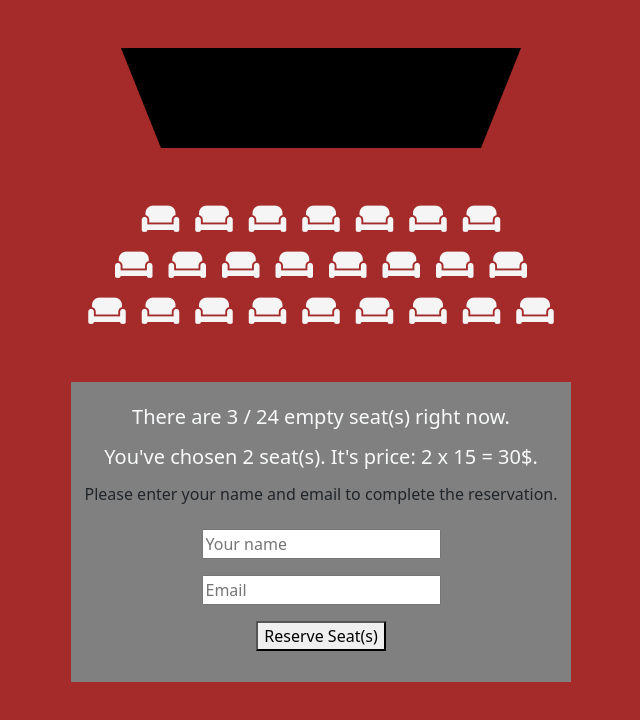
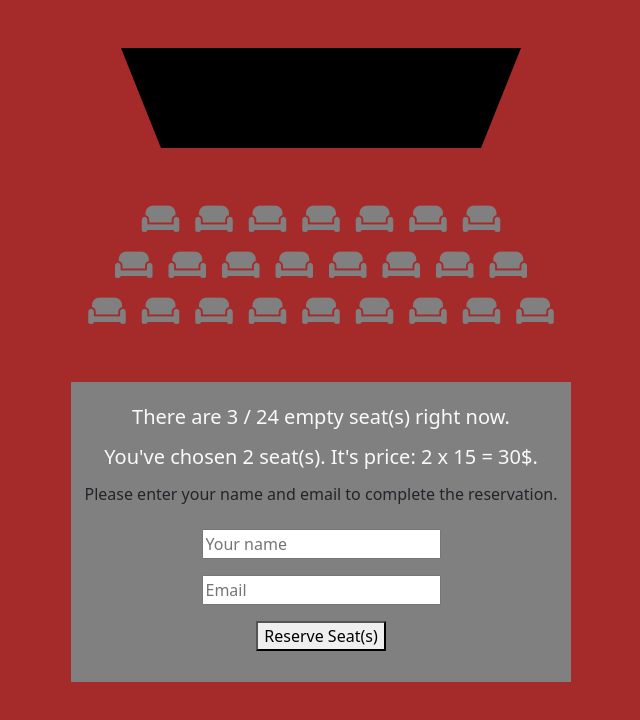
Before and after one commit to murat-ozkan/Movie-Seat-Reservation-Project-JS, a plain HTML site: page index.html in a window 1280 px wide. Shown: the whole page, without its empty margins (319-959 px from the left). Drawn offline with nearby package versions, Linux system fonts and the light colour scheme.

Commit message:
some changes

```diff
--- a/app.js
+++ b/app.js
@@ -1,13 +1,26 @@
 const seats = document.querySelectorAll(".fa-solid.fa-couch");
+const chosenSeat = [];
+
 for (const seat of seats) {
   seat.addEventListener("click", function () {
+    console.log("start " + this.style.color + this.id);
     if (this.style.color === "") {
       this.style.color = "green";
       console.log(this.id);
+      if (!chosenSeat.includes(this.id)) {
+        chosenSeat.push(this.id);
+        console.log(chosenSeat);
+      }
     } else {
+      chosenSeat.splice(this.id);
       this.style.color = "";
+      console.log(chosenSeat);
     }
   });
 }
 
+const reserveButton = document.querySelector("#reserveButton");
+reserveButton.addEventListener("click", function () {
+  console.log("ara beni");
+});
 // this.style.pointerEvents = 'none';
--- a/index.html
+++ b/index.html
@@ -28,34 +28,34 @@
     <!-- ************************ -->
     <div class="container seats">
       <div class="d-flex justify-content-center">
-        <i id="01" class="fa-solid fa-couch m-2"></i>
-        <i id="02" class="fa-solid fa-couch m-2"></i>
-        <i id="03" class="fa-solid fa-couch m-2"></i>
-        <i id="04" class="fa-solid fa-couch m-2"></i>
-        <i id="05" class="fa-solid fa-couch m-2"></i>
-        <i id="06" class="fa-solid fa-couch m-2"></i>
-        <i id="07" class="fa-solid fa-couch m-2"></i>
+        <i id="01" class="fa-solid fa-couch m-2" style="color: gray"></i>
+        <i id="02" class="fa-solid fa-couch m-2" style="color: gray"></i>
+        <i id="03" class="fa-solid fa-couch m-2" style="color: gray"></i>
+        <i id="04" class="fa-solid fa-couch m-2" style="color: gray"></i>
+        <i id="05" class="fa-solid fa-couch m-2" style="color: gray"></i>
+        <i id="06" class="fa-solid fa-couch m-2" style="color: gray"></i>
+        <i id="07" class="fa-solid fa-couch m-2" style="color: gray"></i>
       </div>
       <div class="d-flex justify-content-center">
-        <i id="08" class="fa-solid fa-couch m-2"></i>
-        <i id="09" class="fa-solid fa-couch m-2"></i>
-        <i id="10" class="fa-solid fa-couch m-2"></i>
-        <i id="11" class="fa-solid fa-couch m-2"></i>
-        <i id="12" class="fa-solid fa-couch m-2"></i>
-        <i id="13" class="fa-solid fa-couch m-2"></i>
-        <i id="14" class="fa-solid fa-couch m-2"></i>
-        <i id="15" class="fa-solid fa-couch m-2"></i>
+        <i id="08" class="fa-solid fa-couch m-2" style="color: gray"></i>
+        <i id="09" class="fa-solid fa-couch m-2" style="color: gray"></i>
+        <i id="10" class="fa-solid fa-couch m-2" style="color: gray"></i>
+        <i id="11" class="fa-solid fa-couch m-2" style="color: gray"></i>
+        <i id="12" class="fa-solid fa-couch m-2" style="color: gray"></i>
+        <i id="13" class="fa-solid fa-couch m-2" style="color: gray"></i>
+        <i id="14" class="fa-solid fa-couch m-2" style="color: gray"></i>
+        <i id="15" class="fa-solid fa-couch m-2" style="color: gray"></i>
       </div>
       <div class="d-flex justify-content-center">
-        <i id="16" class="fa-solid fa-couch m-2"></i>
-        <i id="17" class="fa-solid fa-couch m-2"></i>
-        <i id="18" class="fa-solid fa-couch m-2"></i>
-        <i id="19" class="fa-solid fa-couch m-2"></i>
-        <i id="20" class="fa-solid fa-couch m-2"></i>
-        <i id="21" class="fa-solid fa-couch m-2"></i>
-        <i id="22" class="fa-solid fa-couch m-2"></i>
-        <i id="23" class="fa-solid fa-couch m-2"></i>
-        <i id="24" class="fa-solid fa-couch m-2"></i>
+        <i id="16" class="fa-solid fa-couch m-2" style="color: gray"></i>
+        <i id="17" class="fa-solid fa-couch m-2" style="color: gray"></i>
+        <i id="18" class="fa-solid fa-couch m-2" style="color: gray"></i>
+        <i id="19" class="fa-solid fa-couch m-2" style="color: gray"></i>
+        <i id="20" class="fa-solid fa-couch m-2" style="color: gray"></i>
+        <i id="21" class="fa-solid fa-couch m-2" style="color: gray"></i>
+        <i id="22" class="fa-solid fa-couch m-2" style="color: gray"></i>
+        <i id="23" class="fa-solid fa-couch m-2" style="color: gray"></i>
+        <i id="24" class="fa-solid fa-couch m-2" style="color: gray"></i>
       </div>
     </div>
     <div class="container-2">
--- a/style.css
+++ b/style.css
@@ -13,7 +13,6 @@ body {
 
 .fa-couch {
   font-size: 30px;
-  color: whitesmoke;
 }
 .container-2 {
   display: flex;
```
